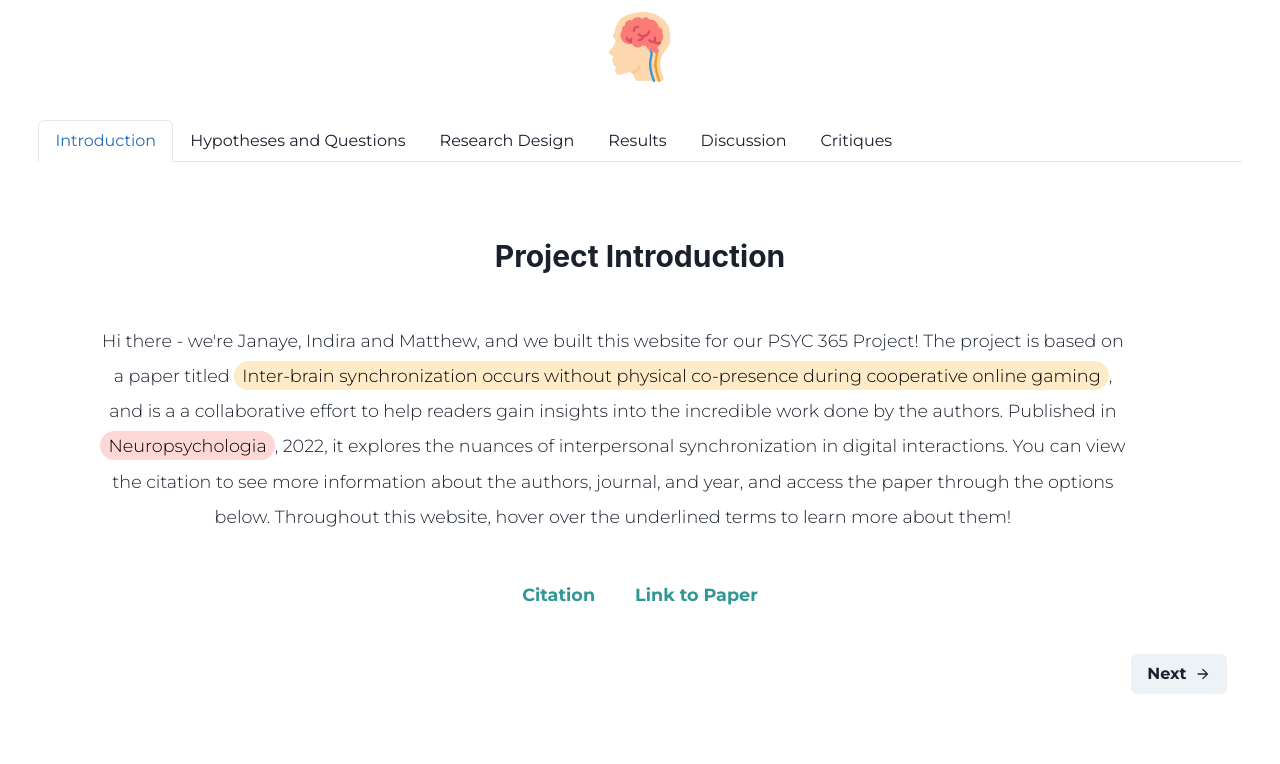
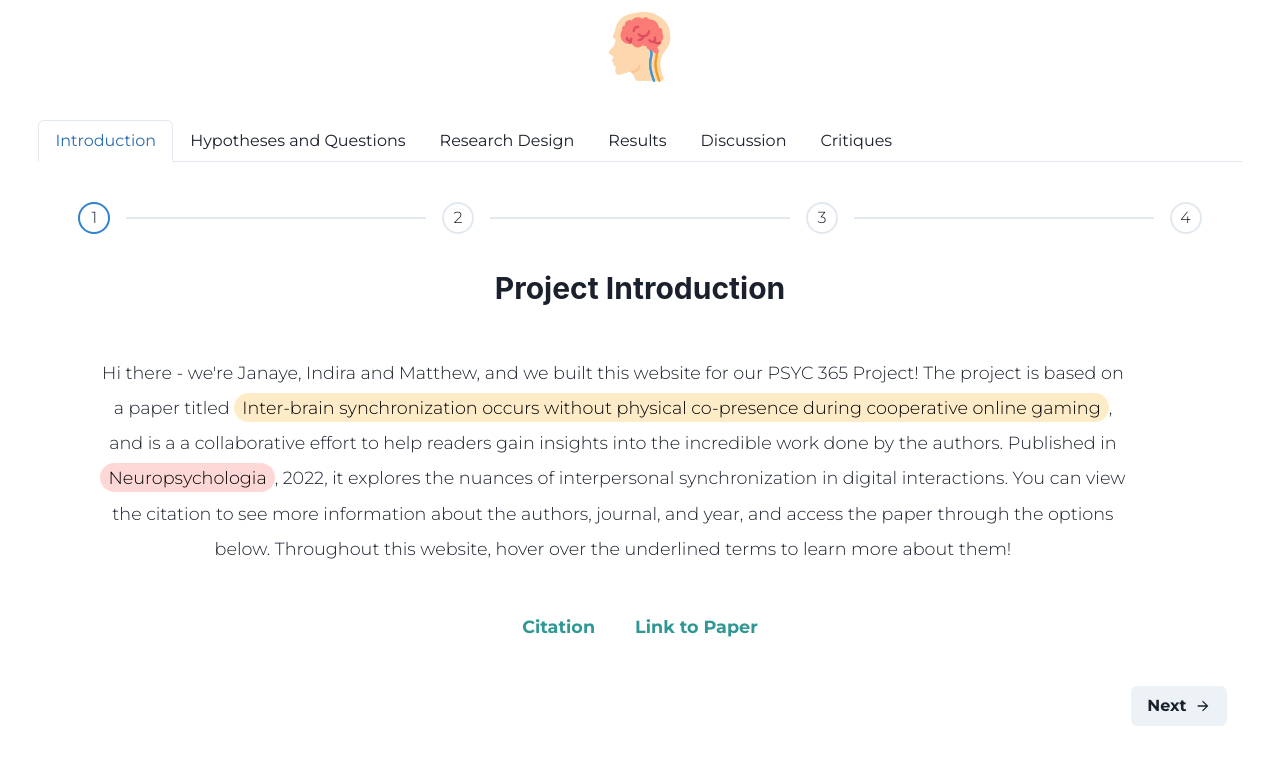
Before and after one commit to myung03/psyc365, a React (Create React App) app: page / in a window 1280 px wide. Shown: the top 764 px of the page. Built offline with nearby package versions, Linux system fonts and the light colour scheme.

Commit message:
added steps/fixed heading (lmk thoughts)

```diff
--- a/src/components/conclusion.jsx
+++ b/src/components/conclusion.jsx
@@ -48,7 +48,6 @@ const Conclusion = ({curr}) => {
   return (
     <>
       <section className='page'>
-        <Heading as='h1' size='xl' textAlign='center'>Conclusion</Heading>
         {renderContent()}
       </section>
       {page > 0 && <Button leftIcon={<ArrowBackIcon/>} className='back' onClick={() => setPage(page - 1)}>Back</Button>}
--- a/src/components/discussion.jsx
+++ b/src/components/discussion.jsx
@@ -49,7 +49,6 @@ const Discussion = ({curr}) => {
   return (
     <>
       <section className='page'>
-        <Heading as='h1' size='xl' textAlign='center'>Discussion</Heading>
         {renderContent()}
       </section>
       {page > 0 && <Button leftIcon={<ArrowBackIcon/>} className='back' onClick={() => setPage(page - 1)}>Back</Button>}
--- a/src/components/hypotheses.jsx
+++ b/src/components/hypotheses.jsx
@@ -49,7 +49,6 @@ const Hypotheses = ({curr}) => {
   return (
     <>
       <section className='page'>
-        <Heading as='h1' size='xl' textAlign='center'>Research questions/Hypotheses</Heading>
         {renderContent()}
       </section>
       {page > 0 && <Button leftIcon={<ArrowBackIcon/>} className='back' onClick={() => setPage(page - 1)}>Back</Button>}
--- a/src/components/intro.jsx
+++ b/src/components/intro.jsx
@@ -1,7 +1,7 @@
 import React from 'react';
 import { useState, useEffect } from 'react';
 import {
-  Heading, Text, Button, VStack, HStack, Highlight, Link, Tooltip, Collapse, Box, useColorModeValue, ScaleFade
+  Heading, Text, Button, VStack, HStack, Highlight, Link, Tooltip, Collapse, Box, useColorModeValue, ScaleFade, Step, Stepper, StepIndicator, StepStatus, StepIcon, StepNumber, StepTitle, StepDescription, StepSeparator
 } from '@chakra-ui/react';
 import { ArrowForwardIcon, ArrowBackIcon } from '@chakra-ui/icons';
 import { Page } from './export';
@@ -14,6 +14,8 @@ const Intro = ({curr}) => {
 
   const bg = useColorModeValue("purple.500", "purple.700");
   const color = useColorModeValue("white", "gray.200");
+
+  const steps = [1,2,3,4]
 
   const handleToggle = () => setShow(!show);
   useEffect(() => {
@@ -131,6 +133,20 @@ const Intro = ({curr}) => {
   return (
     <>
       <section className='page'>
+        <Stepper index={page}>
+        {steps.map((step, index) => (
+        <Step key={index}>
+          <StepIndicator>
+            <StepStatus
+              complete={<StepIcon />}
+              incomplete={<StepNumber />}
+              active={<StepNumber />}
+            />
+          </StepIndicator>
+          <StepSeparator />
+        </Step>
+      ))}
+        </Stepper>
         {renderContent()}
       </section>
       {page > 0 && <Button leftIcon={<ArrowBackIcon/>} className='back' onClick={() => setPage(page - 1)}>Back</Button>}
--- a/src/components/methods.jsx
+++ b/src/components/methods.jsx
@@ -109,7 +109,6 @@ const Methods = ({curr}) => {
   return (
     <>
     <section className='page'>
-      <Heading as='h1' size='xl' textAlign='center'>Research Design</Heading>
         {renderContent()}
         </section>
       {page > 0 && <Button leftIcon={<ArrowBackIcon/>} className='back' onClick={() => setPage(page - 1)}>Back</Button>}
--- a/src/components/results.jsx
+++ b/src/components/results.jsx
@@ -62,7 +62,6 @@ const Results = ({curr}) => {
   return (
     <>
       <section className='page'>
-        <Heading as='h1' size='xl' textAlign='center'>Results and Discussion</Heading>
         {renderContent()}
         </section>
       {page > 0 && <Button leftIcon={<ArrowBackIcon/>} className='back' onClick={() => setPage(page - 1)}>Back</Button>}
```
